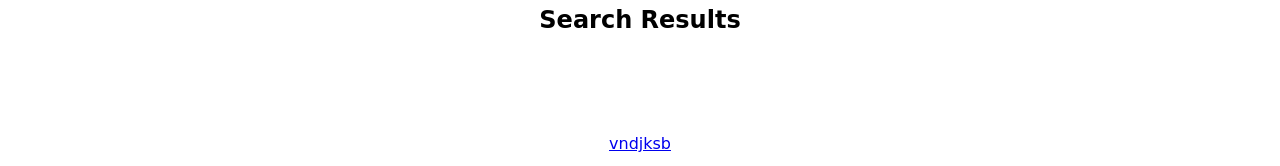
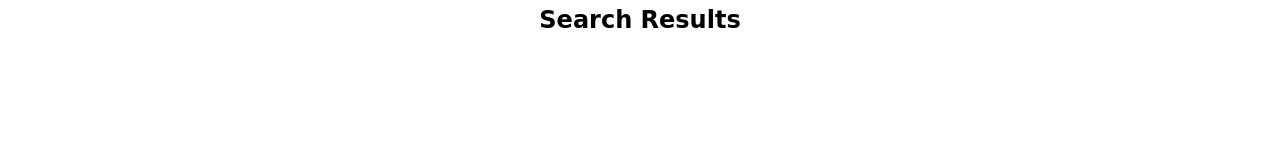
Before and after one commit to tran-christopher/Ajax-Project, a plain HTML site: page index.html in a window 1280 px wide. Shown: the part 863-1029 px from the top of the page. After the commit the page ends 949 px from the top, so only its background shows below. Drawn offline with Linux system fonts and the light colour scheme; a web font is replaced by a local one.

Commit message:
Clean up 2 #1

```diff
--- a/index.html
+++ b/index.html
@@ -78,14 +78,7 @@
       <div class="search-results-header column-full">
         <h2 class="">Search Results</h2>
         <div class="column-full">
-          <ul class="unordered-list">
-            <li class="margin-top column-full text-center">
-              <a
-                href="https://github.com/tran-christopher/code-journal/blob/main/js/main.js"
-                >vndjksb</a
-              >
-            </li>
-          </ul>
+          <ul class="unordered-list"></ul>
         </div>
       </div>
     </main>
```
